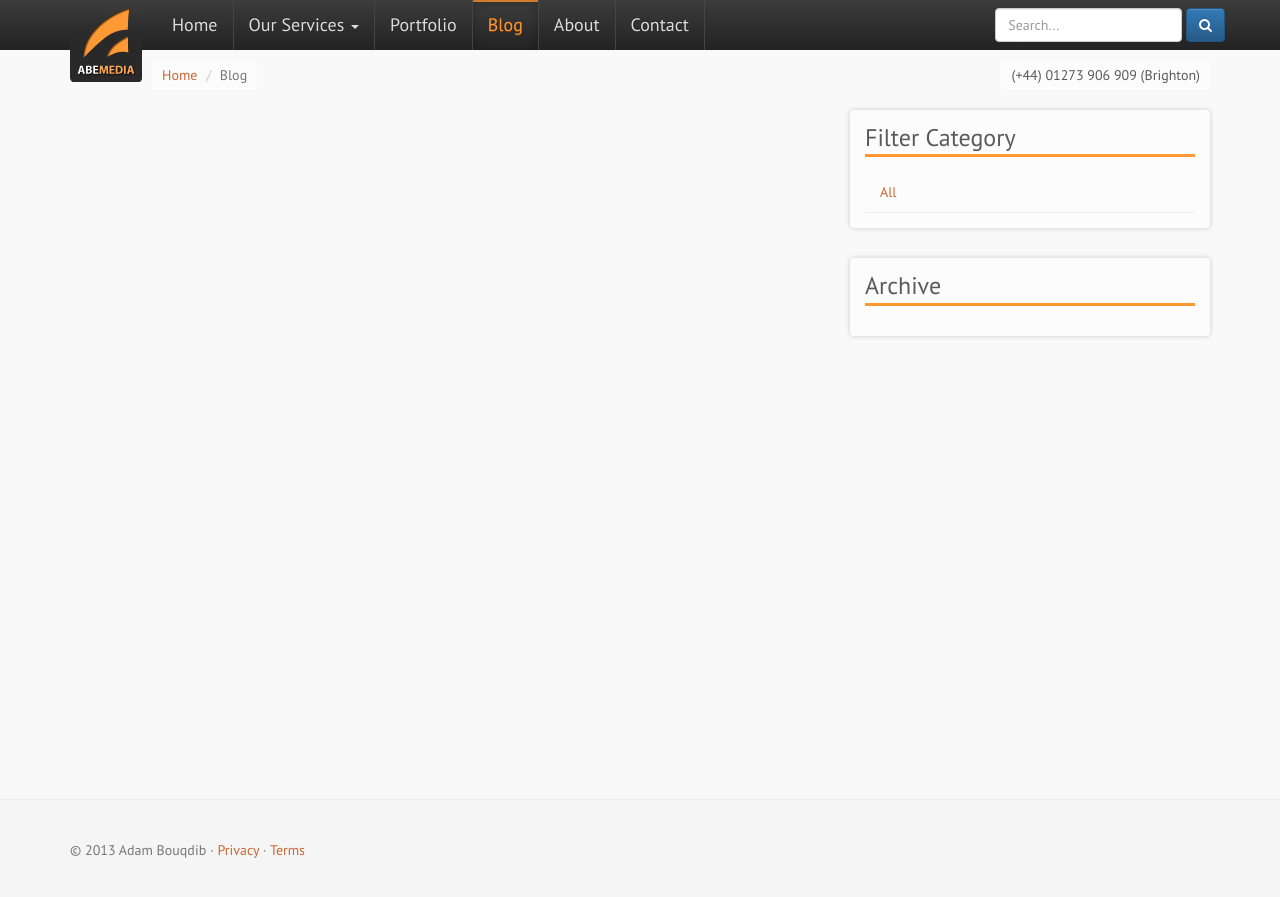
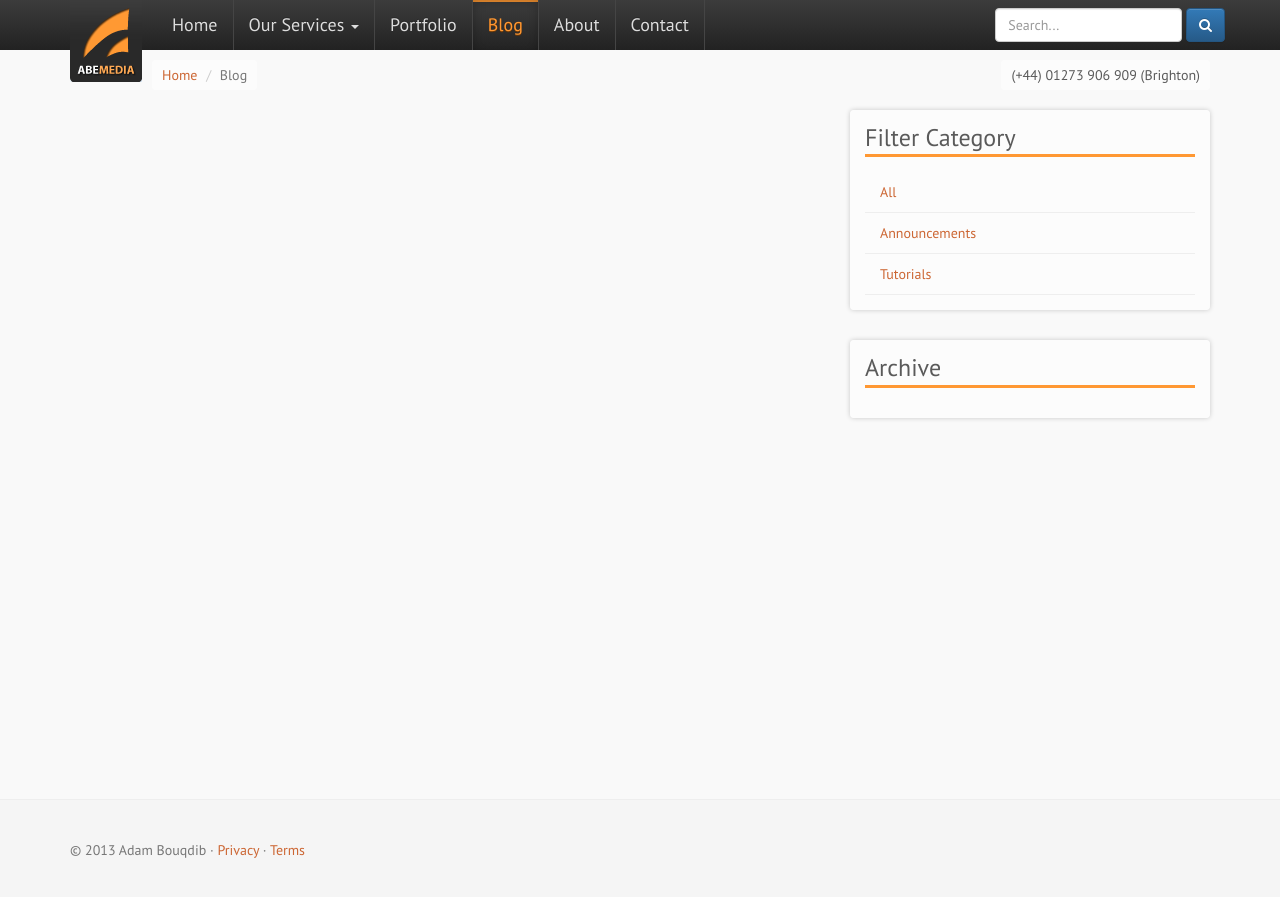
Before and after one commit to abemedia/abemedia.github.io, a Jekyll site: the page built from blog/index.html, in a window 1280 px wide. Shown: the top 897 px of the page. Built offline with Jekyll 4.4.1, drawn with Linux system fonts in a browser that asks for light colours; nearby versions of some CDN libraries; comment, search, counter and statistics services are not loaded.

Commit message:
Update side-blog.html

```diff
--- a/_includes/side-blog.html
+++ b/_includes/side-blog.html
@@ -2,11 +2,8 @@
           <h3 class="box-header">Filter Category</h3>
           <ul class="nav nav-list">
             <li{% if page.slug == 'blog' %} class="active"{% endif %}><a href="{{ site.url }}/blog">All</a></li>
-            {% for item in site.categories.blog %}
-            {% unless item[0] == 'blog' %}
-            <li{% if page.categories contains item[0] or item[0] == page.slug %} class="active"{% endif %}><a href="{{ site.url }}/blog/{{ item[0] }}">{{ item[0] | capitalize }}</a></li>
-            {% endunless %}
-            {% endfor %}
+            <li{% if page.slug == 'announcements' %} class="active"{% endif %}><a href="{{ site.url }}/announcements">Announcements</a></li>
+            <li{% if page.slug == 'tutorials' %} class="active"{% endif %}><a href="{{ site.url }}/tutorials">Tutorials</a></li>
           </ul>
         </div>
         <div class="box">
```
